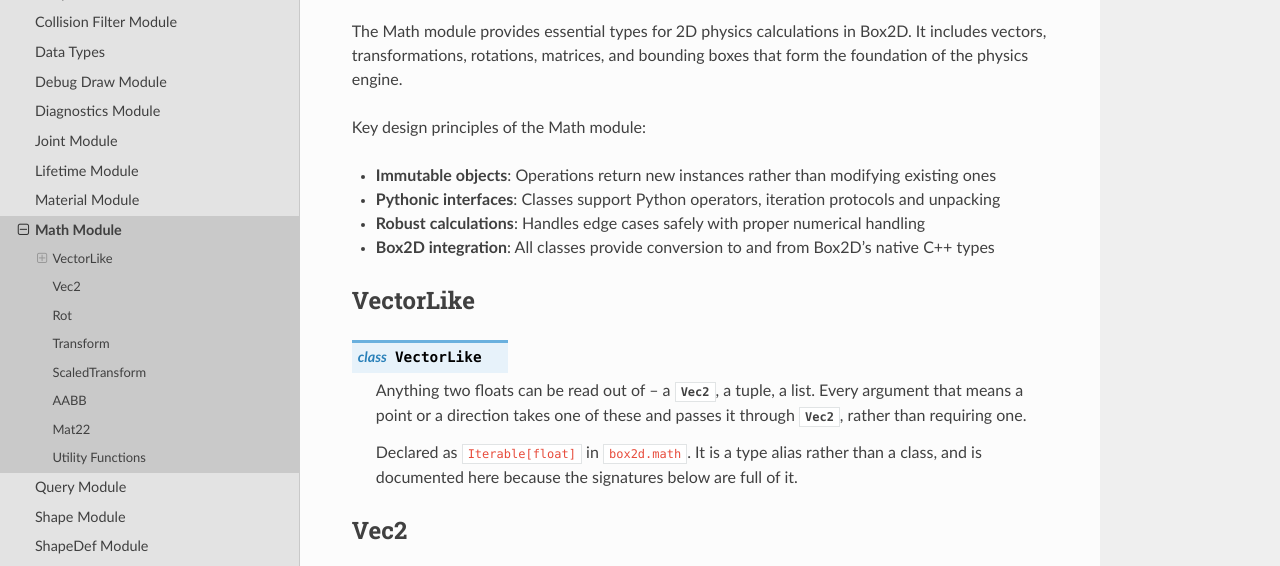
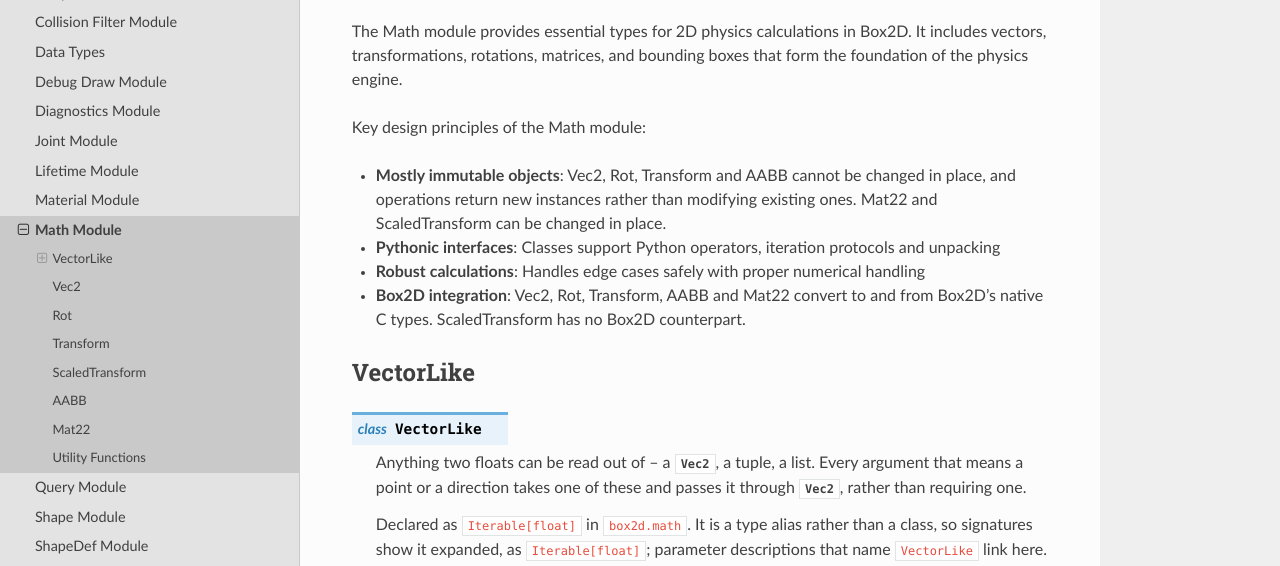
Before and after one commit to giorgosg/box2d-py, a Sphinx documentation site: the page built from docs/source/api/math.rst, in a window 1280 px wide and 900 px high, cut to the strip 264-830 px from the top of the window. Built offline with Sphinx 7.4.7 and the Read the Docs theme 3.1.0, drawn with Linux system fonts in a browser that asks for light colours.

Commit message:
Correct math docs: transform application, Mat22 layout and solve, C types
- Transform and ScaledTransform apply to a point by calling them;
  ``t * point`` raises TypeError, so the glance page no longer lists it.
- Vec2.normalize() returns a new vector rather than normalizing in place.
- Mat22(a, b, c, d) fills column by column: the diagram is [[a c] [b d]].
- Mat22.solve reads b.x and b.y, so it needs a Vec2; the docs and the
  doctest no longer pass a tuple.
- Rot.__init__ documents its parameter as ``angle``.
- Box2D's types are C, not C++, and ScaledTransform has no Box2D
  counterpart; Mat22 and ScaledTransform are mutable.
- VectorLike: signatures show it expanded as Iterable[float]; only
  parameter descriptions that name it link to it.
- Vec2 factory names are lowercase.

Co-Authored-By: Claude Opus 5.5 <noreply@anthropic.com>

```diff
--- a/docs/source/api/math.rst
+++ b/docs/source/api/math.rst
@@ -10,10 +10,13 @@ of the physics engine.
 
 Key design principles of the Math module:
 
-* **Immutable objects**: Operations return new instances rather than modifying existing ones
+* **Mostly immutable objects**: Vec2, Rot, Transform and AABB cannot be changed in place, and
+  operations return new instances rather than modifying existing ones. Mat22 and
+  ScaledTransform can be changed in place.
 * **Pythonic interfaces**: Classes support Python operators, iteration protocols and unpacking
 * **Robust calculations**: Handles edge cases safely with proper numerical handling
-* **Box2D integration**: All classes provide conversion to and from Box2D's native C++ types
+* **Box2D integration**: Vec2, Rot, Transform, AABB and Mat22 convert to and from Box2D's
+  native C types. ScaledTransform has no Box2D counterpart.
 
 VectorLike
 ----------
@@ -25,8 +28,9 @@ VectorLike
    passes it through :class:`Vec2`, rather than requiring one.
 
    Declared as ``Iterable[float]`` in ``box2d.math``. It is a type alias
-   rather than a class, and is documented here because the signatures below
-   are full of it.
+   rather than a class, so signatures show it expanded, as
+   ``Iterable[float]``; parameter descriptions that name ``VectorLike`` link
+   here.
 
 Vec2
 ----
```
Also changed, not shown: docs/source/glance/math_glance.rst (+5 -7 lines), 1 other file.
